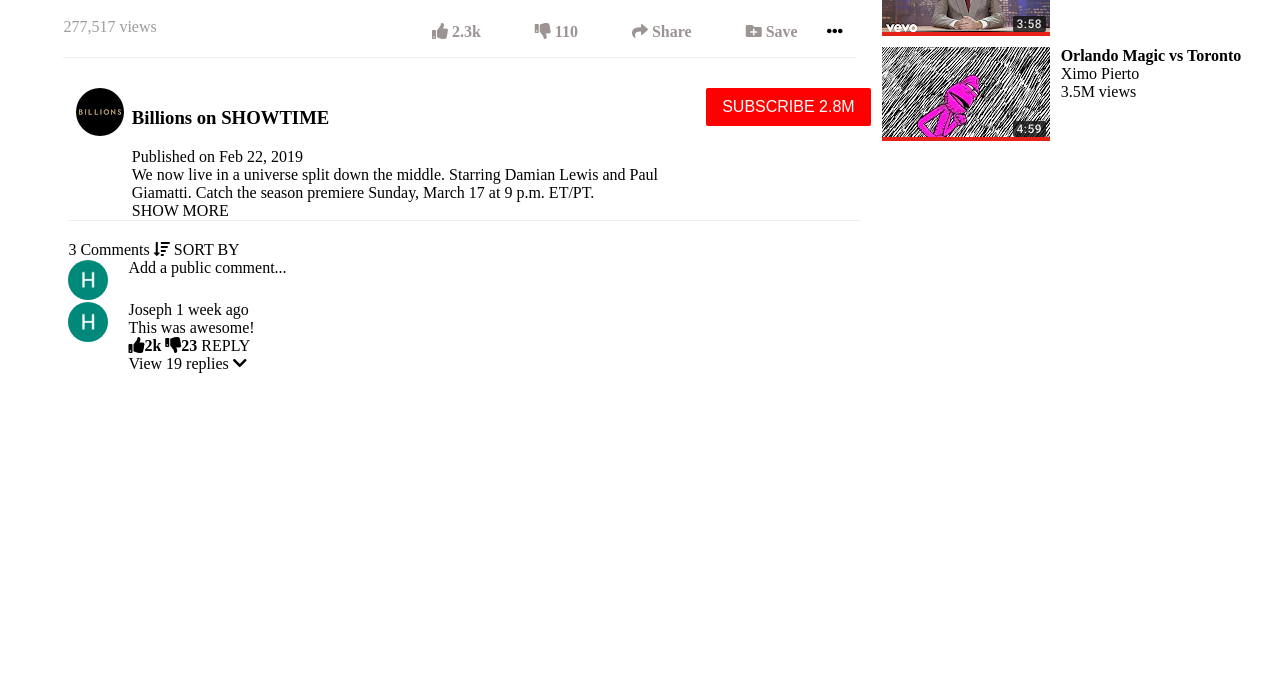
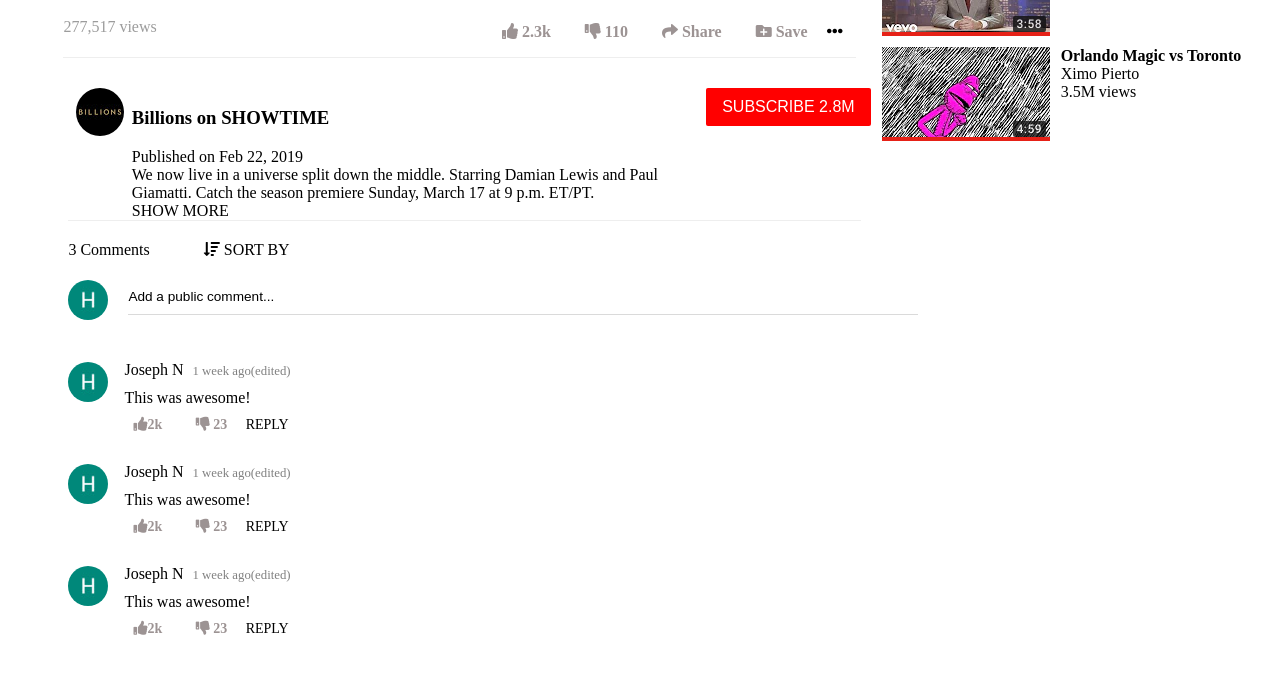
Before and after one commit to kvnlay/Youtube-video-page, a plain HTML site: page index.html in a window 1280 px wide. Shown: the part 576-1250 px from the top of the page. Before the commit the page ends 1009 px from the top, so only its background shows below. Drawn offline with Linux system fonts and the light colour scheme.

Commit message:
Additional comment section styles

```diff
--- a/index.html
+++ b/index.html
@@ -81,22 +81,50 @@
             </div>
         </div>
         <div class="comments">
-            <div>
+            <div id="comment_meta">
                 <span>3 Comments</span>
                 <span><i class="fas fa-sort-amount-down"></i> SORT BY</span>
             </div>
             <div class="comment_section">
                 <img class="comment_img" src="images/H.png">
-                <span class="comment_detail">Add a public comment...</span>
+                <span class="comment_detail">
+                    <form action="" class="comment_form">
+                        <input type="text" name="comment" id="comment_box" value="Add a public comment...">
+                    </form>
+                </span>
             </div>
-            <div class="comment_section">
+            <div class="comment_block">
                 <img class="comment_img" src="images/H.png">
-                <span class="comment_detail">
-                    <p>Joseph 1 week ago</p>
-                    <p>This was awesome!</p>
-                    <p><i class="fas fa-thumbs-up">2k</i> <i class="fas fa-thumbs-down">23</i> REPLY</p>
-                    <p>View 19 replies <i class="fas fa-chevron-down"></i></p>
-                </span>
+                <span>Joseph N </span>
+                <span class="comment_date"> 1 week ago(edited)</span>
+                <p class="comment_text">This was awesome!</p>
+                <div class="comment_like">
+                    <span class="likes"><i class="fas fa-thumbs-up"></i>2k </span>
+                    <span class="likes"><i class="fas fa-thumbs-down"></i> 23</span>
+                    <span>REPLY</span>
+                </div>
+            </div>
+            <div class="comment_block">
+                <img class="comment_img" src="images/H.png">
+                <span>Joseph N </span>
+                <span class="comment_date"> 1 week ago(edited)</span>
+                <p class="comment_text">This was awesome!</p>
+                <div class="comment_like">
+                    <span class="likes"><i class="fas fa-thumbs-up"></i>2k </span>
+                    <span class="likes"><i class="fas fa-thumbs-down"></i> 23</span>
+                    <span>REPLY</span>
+                </div>
+            </div>
+            <div class="comment_block">
+                <img class="comment_img" src="images/H.png">
+                <span>Joseph N </span>
+                <span class="comment_date"> 1 week ago(edited)</span>
+                <p class="comment_text">This was awesome!</p>
+                <div class="comment_like">
+                    <span class="likes"><i class="fas fa-thumbs-up"></i>2k </span>
+                    <span class="likes"><i class="fas fa-thumbs-down"></i> 23</span>
+                    <span>REPLY</span>
+                </div>
             </div>
 
         </div>
--- a/styles.css
+++ b/styles.css
@@ -16,6 +16,7 @@ nav{
     grid-template-columns: 20% auto 20%;
     align-items: center;
     background-color: #ffffff;
+    z-index: 1;
 }
 
 .logo{
@@ -98,10 +99,13 @@ div.icons a{
 .comment_section{
     display: grid;
     grid-template-columns: 60px auto;
-    grid-template-areas: "img detail"
+    grid-template-areas: "img detail";
+    margin-bottom: 40px
 }
 .comment_img{
     grid-area: img;
+    float: left;
+    padding-right: 15px;
 }
 .comment_detail{
     grid-area: detail;
@@ -147,11 +151,7 @@ div.icons a{
 }
 
 /* description styles */
-/*
-.desc-views{
-    display: inline-block;
-    margin: 0 25px;
-}*/
+
 
 #views-txt{
     color: rgb(156, 156, 156);
@@ -181,8 +181,7 @@ div.desc-title h3{
 }
 
 .likes{
-    margin: 0 25px;
-    /* font-size: 12px; */
+    margin: 0 15px;
     font-weight: 550;
     color: rgb(156, 147, 147);
 }
@@ -232,3 +231,50 @@ div.desc-views h4{
 #autoplay{
     float: right;
 }
+
+/* comment styles */
+#comment_meta{
+    margin-bottom: 20px;
+}
+
+#comment_meta span{
+    margin-right: 50px;
+}
+
+#comment_box{
+    font-size: 0.85em;
+    padding: 10px 0 ;
+    border-bottom: 1px #dadada solid;
+    border-left: none;
+    border-top: none;
+    border-right: none;
+    box-shadow: none;
+    width: 790px;
+}
+
+.comment_block{
+}
+
+.comment_content{
+    margin-left: 60px;
+    display: inline-block;
+    position: relative;
+    top: 40px;
+}
+
+.comment_date{
+    color: #808080;
+    font-size: 0.8em;
+    margin-left: 5px;
+}
+
+.comment_text{
+    padding-top: 10px;
+    padding-bottom: 10px;
+}
+
+.comment_like{
+    padding-left: 50px;
+    font-size: 14px;
+    padding-bottom: 30px;
+}
```
